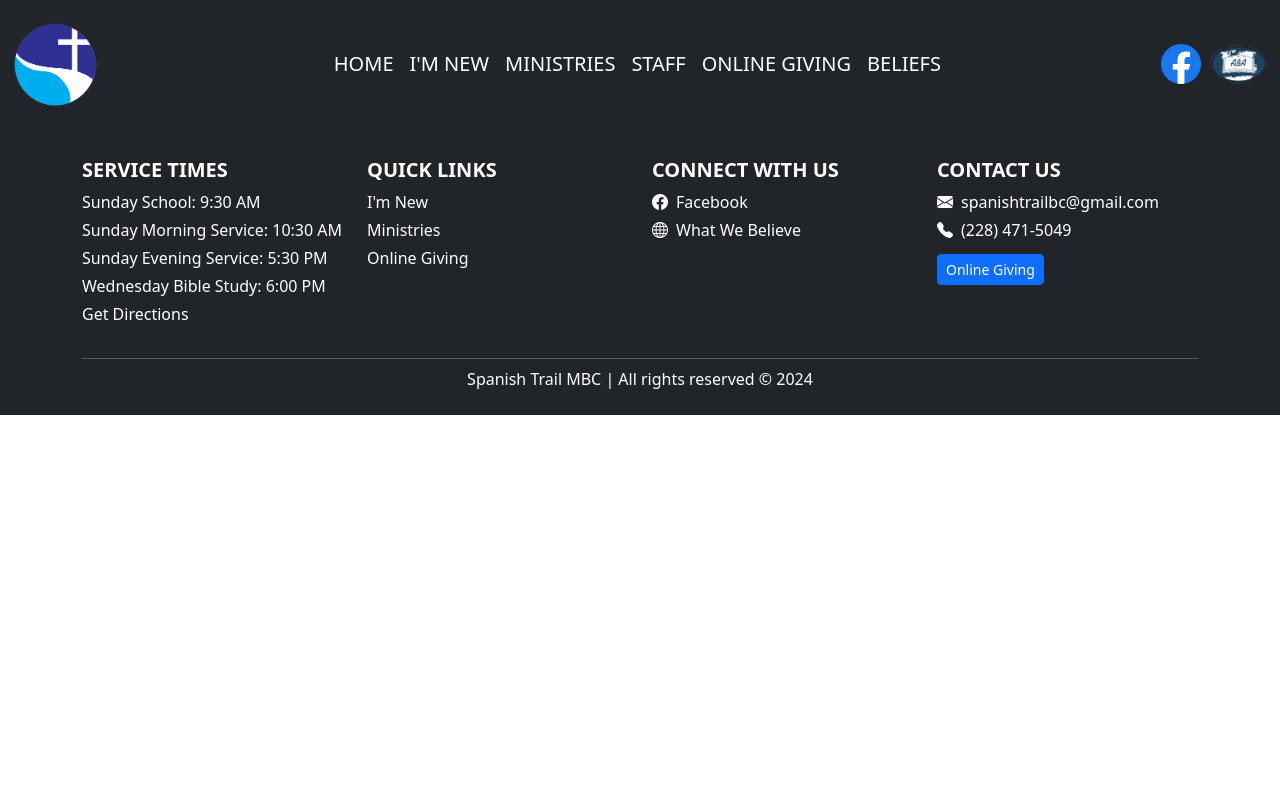
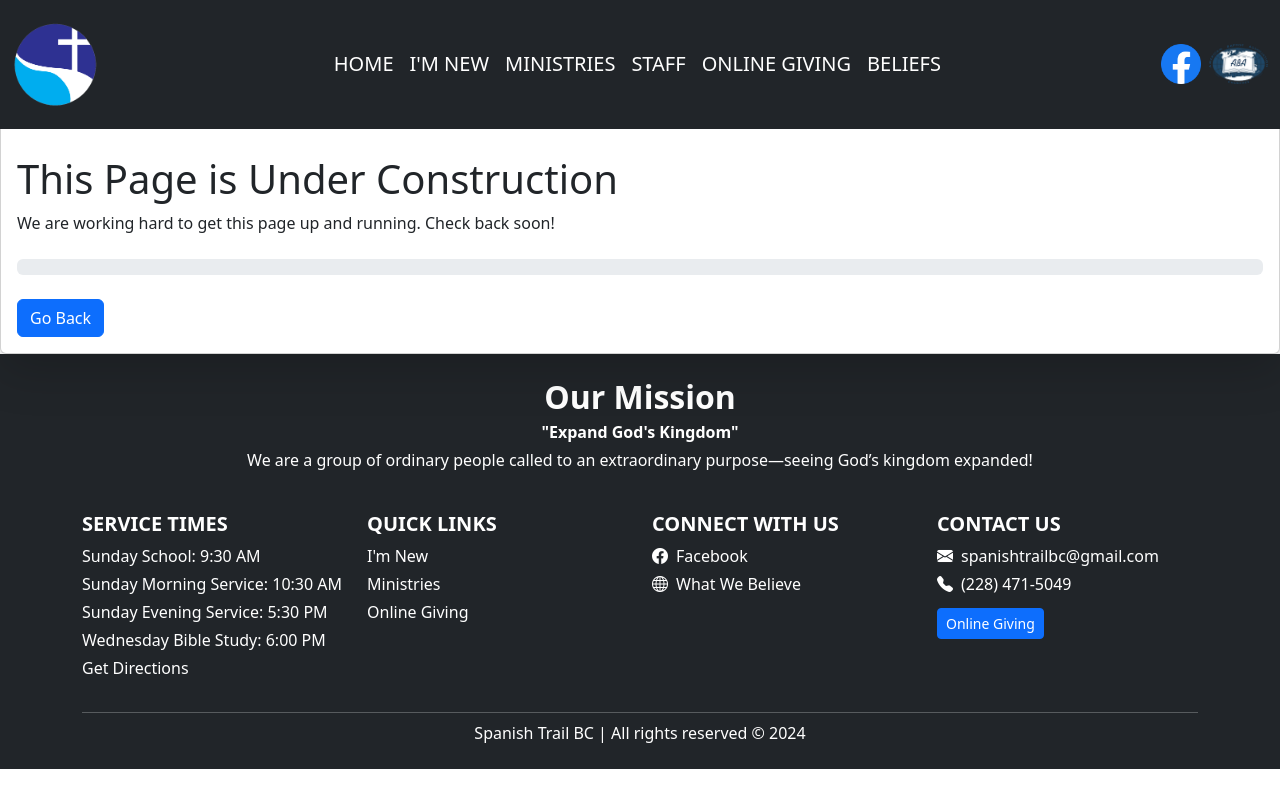
Before and after one commit to mhays24/spanish_trail-live, a Django app: page /staff/ in a window 1280 px wide. Run offline with Django 5.2, Linux system fonts and the light colour scheme.

Commit message:
added announcemnt section on homepage - added under construction warning to all other pages

```diff
--- a/app/static/styles.css
+++ b/app/static/styles.css
@@ -48,11 +48,11 @@
 /* Start of Hero section */
 .hero {
     background-image: linear-gradient(rgba(0, 0, 0, 0.5), rgba(0, 0, 0, 0.5)), url("/static/images/church.jpg");
-    height: 120vh;
+    height: 100vh;
     background-size: cover;
     background-position: center;
     padding: 2rem 0;
-    padding-top: 100px;
+    padding-top: 60px;
     display: flex;
     justify-content: center;
     align-items: center;
@@ -103,6 +103,7 @@
     text-decoration: none;
     color: black;
 }
+
 /* End of services section */
 
 
@@ -112,6 +113,7 @@
     padding-top: 4%;
     background-color: #f8f9fa;
 }
+
 /* End of map */
 
 /*start of footer */
@@ -122,4 +124,5 @@
 .footer-link:hover {
     color: #adb5bd;
 }
+
 /*end of footer */
--- a/app/templates/base.html
+++ b/app/templates/base.html
@@ -51,6 +51,7 @@
             </div>
         </nav>
     </header>
+    <div style="padding-top: 90px;"></div>
 
 
     <body>
@@ -123,10 +124,12 @@
             <hr class="border-light my-2" />
             <div class="row">
                 <div class="col-12">
-                    <p class="text-center mb-0 fs-6">Spanish Trail MBC | All rights reserved © 2024</p>
+                    <p class="text-center mb-0 fs-6">Spanish Trail BC | All rights reserved © 2024</p>
                 </div>
             </div>
         </div>
     </footer>
+    <script src="https://cdn.jsdelivr.net/npm/@popperjs/core@2.11.6/dist/umd/popper.min.js"></script>
+    <script src="https://cdn.jsdelivr.net/npm/bootstrap@5.3.0/dist/js/bootstrap.min.js"></script>
     <link rel="stylesheet" href="https://cdnjs.cloudflare.com/ajax/libs/bootstrap-icons/1.8.1/font/bootstrap-icons.min.css">
 </html>
--- a/app/templates/facebook.html
+++ b/app/templates/facebook.html
@@ -4,13 +4,14 @@
 {% block content %}
 
 
-   <!-- Facebook Like Box Section -->
+<!-- Facebook Posts Section -->
 <section id="social" class="py-5 bg-light">
     <div class="container text-center">
         <h2>Follow Us on Facebook</h2>
-        <iframe src="http://www.facebook.com/plugins/likebox.php?href=http%3A%2F%2Fwww.facebook.com%2F117308171621548&width=600&colorscheme=light&show_faces=true&border_color&stream=true&header=true&height=435" scrolling="yes" style="border:none; overflow:hidden; width:100vw; height:100vh; background: white;" allowtransparency="true" frameborder="0"></iframe>
     </div>
 </section>
+
+<script async defer crossorigin="anonymous" src="https://connect.facebook.net/en_US/sdk.js#xfbml=1&version=v10.0"></script>
 
 
 
--- a/app/templates/staff.html
+++ b/app/templates/staff.html
@@ -4,4 +4,24 @@
 {% block content %}
 
 
+<div class="card shadow-lg">
+    <div class="card-body">
+        <div class="construction-icon mb-4">
+            🚧
+        </div>
+        <h1 class="card-title">This Page is Under Construction</h1>
+        <p class="card-text">We are working hard to get this page up and running. Check back soon!</p>
+
+        <div class="progress my-4">
+            <div class="progress-bar progress-bar-striped progress-bar-animated bg-warning" role="progressbar"></div>
+        </div>
+
+        <button class="btn btn-primary" onclick="window.history.back()">Go Back</button>
+    </div>
+</div>
+
+
+
+
+
 {% endblock %}
```
Also changed, not shown: app/templates/beliefs.html (+15 -0 lines), app/templates/im_new.html (+15 -0 lines), app/templates/index.html (+15 -0 lines), app/templates/ministries.html (+15 -0 lines), app/templates/offering.html (+15 -0 lines).
